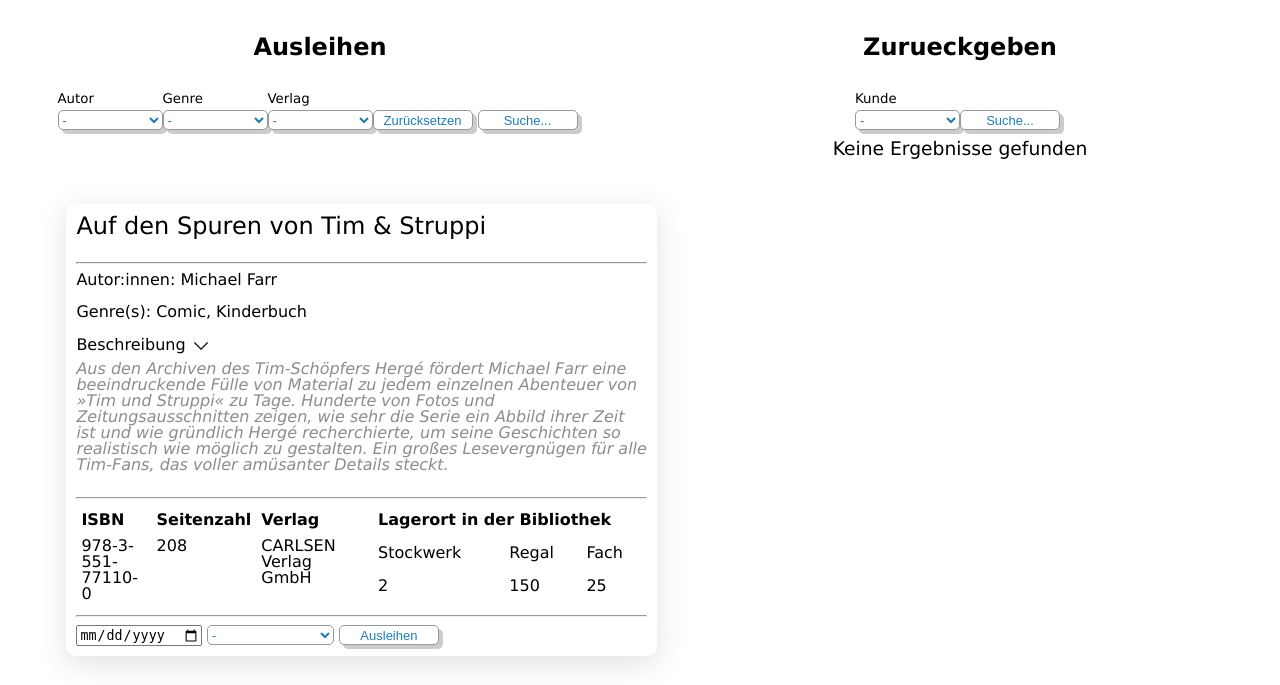
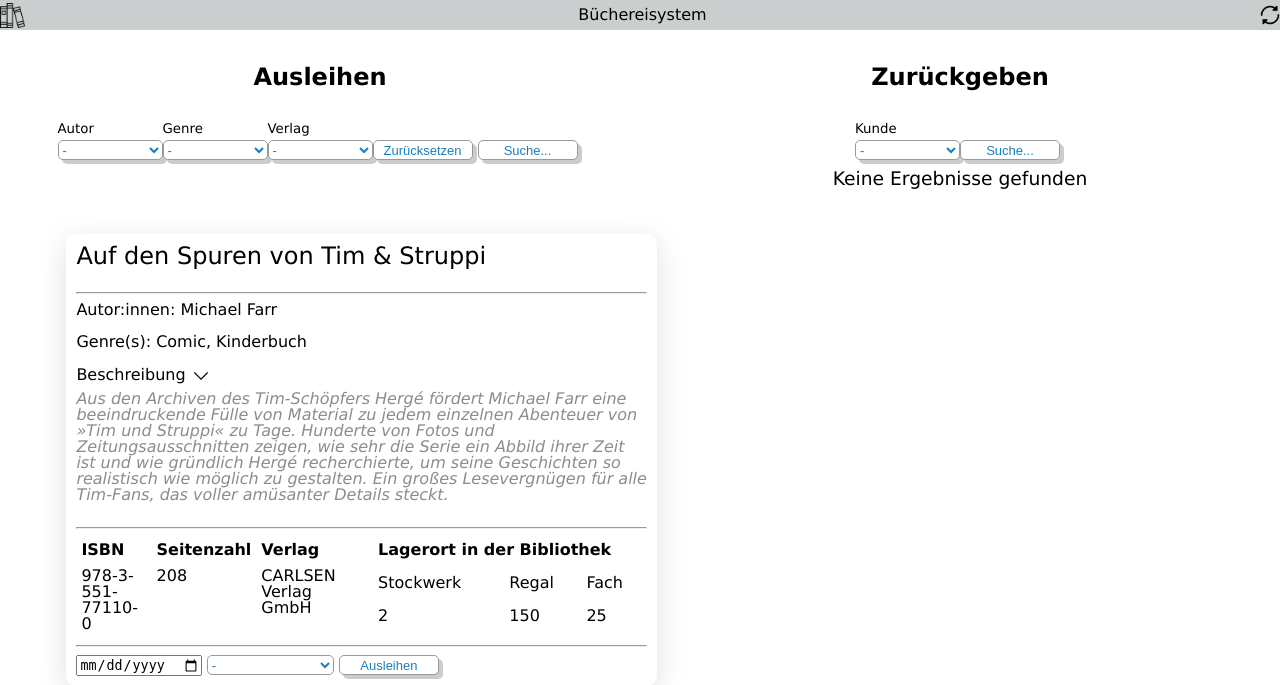
Before and after one commit to jakobmichael/database-project, a PHP site: page / in a window 1280 px wide. Shown: the top 685 px of the page. Run offline with PHP 8.4, Linux system fonts and the light colour scheme; data comes from the database, SQL or seed files in the repository; data that the repository does not hold is empty.

Commit message:
add header

```diff
--- a/src/css/index.css
+++ b/src/css/index.css
@@ -77,7 +77,7 @@ label {
 /* Container */
 
 #page-container {
-  width: 100vw;
+  /* width: 90vw; */
   display: flex;
   flex-direction: column;
 }
@@ -119,6 +119,12 @@ label {
 }
 
 header {
+  /* padding: 0 5px; */
   background-color: #a0a4a78a;
   height: 30px;
+  width : 100%;
+  display: flex;
+  flex-direction: row;
+  justify-content: space-between;
+  align-items: center;
 }
--- a/src/index.php
+++ b/src/index.php
@@ -151,7 +151,6 @@ if (isset($_POST["fehlerZuruecksetzen"])) {
 ?>
 
 <html>
-
 <head>
     <meta charset="utf-8" />
     <title>Büchereisystem</title>
@@ -161,10 +160,13 @@ if (isset($_POST["fehlerZuruecksetzen"])) {
     <link rel="stylesheet" href="css/ausleihFooter.css">
 </head>
 
-<!-- <header>
+<header>
+    <img alt="book-icon" src="/assets/images/book.png" width="25px" id="book-icon">
+    <p>Büchereisystem </p>
+    <a href="<?php $_SERVER['PHP_SELF']; ?>"><img alt="book-icon" src="/assets/images/refresh.png" width="20px" id="book-icon"></a>
 
-    <a href="<?php $_SERVER['PHP_SELF']; ?>">Recargar</a>
-</header> -->
+
+</header>
 
 <body id="page-container">
     <div id=<?= $_SESSION["errorMessage"] === null ? "invisible-error-container" :  "error-container" ?>>
@@ -187,7 +189,7 @@ if (isset($_POST["fehlerZuruecksetzen"])) {
             </div>
         </div>
         <div id="zurueckgeben-container" class="flex category-container">
-            <h2 class="header">Zurueckgeben</h2>
+            <h2 class="header">Zur&uuml;ckgeben</h2>
             <?php
             include($rootPath . "/includes/suchFilterZurueckgeben.php");
             ?>
```
Also changed, not shown: src/assets/images/refresh.png (added).
